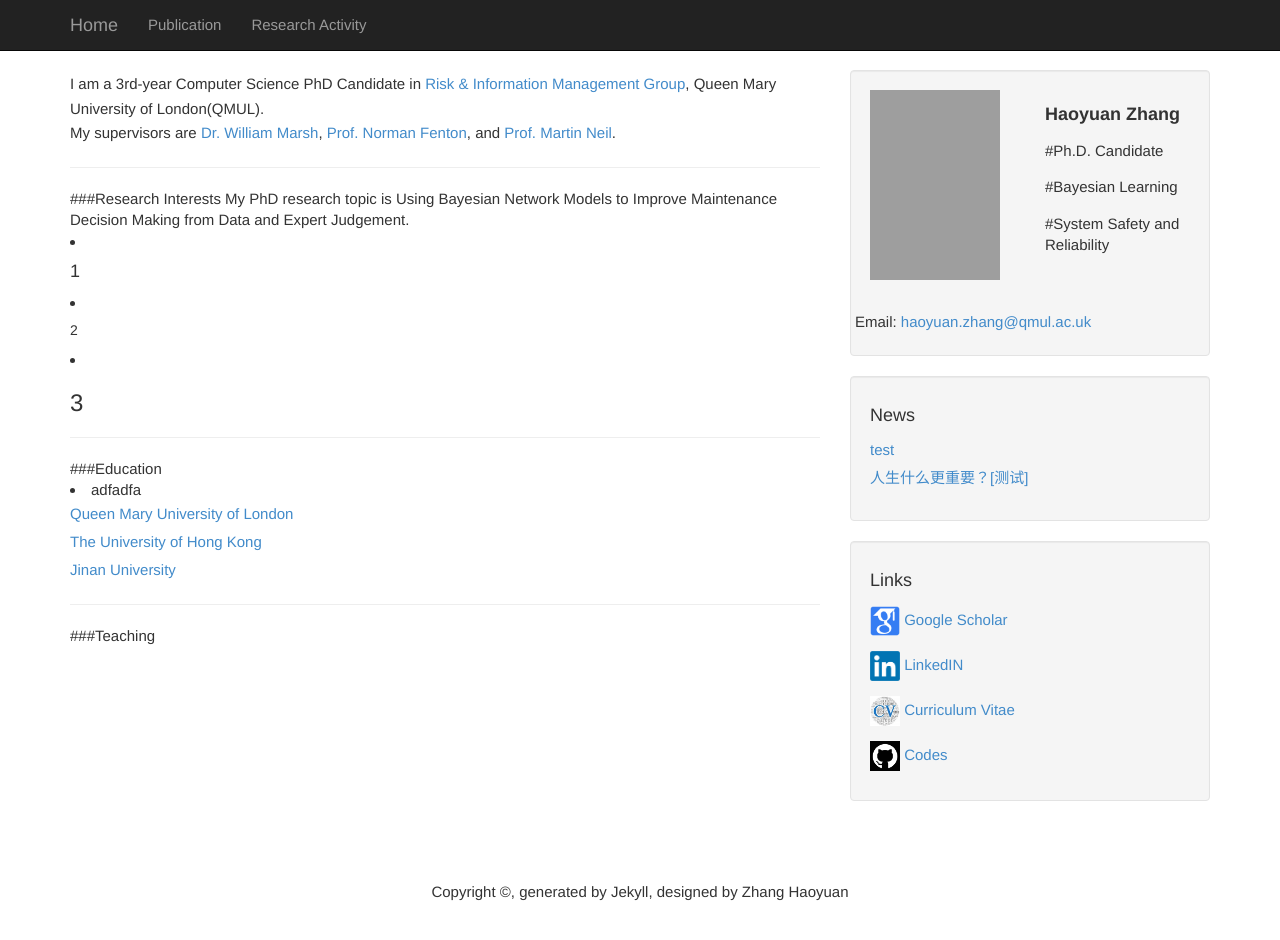
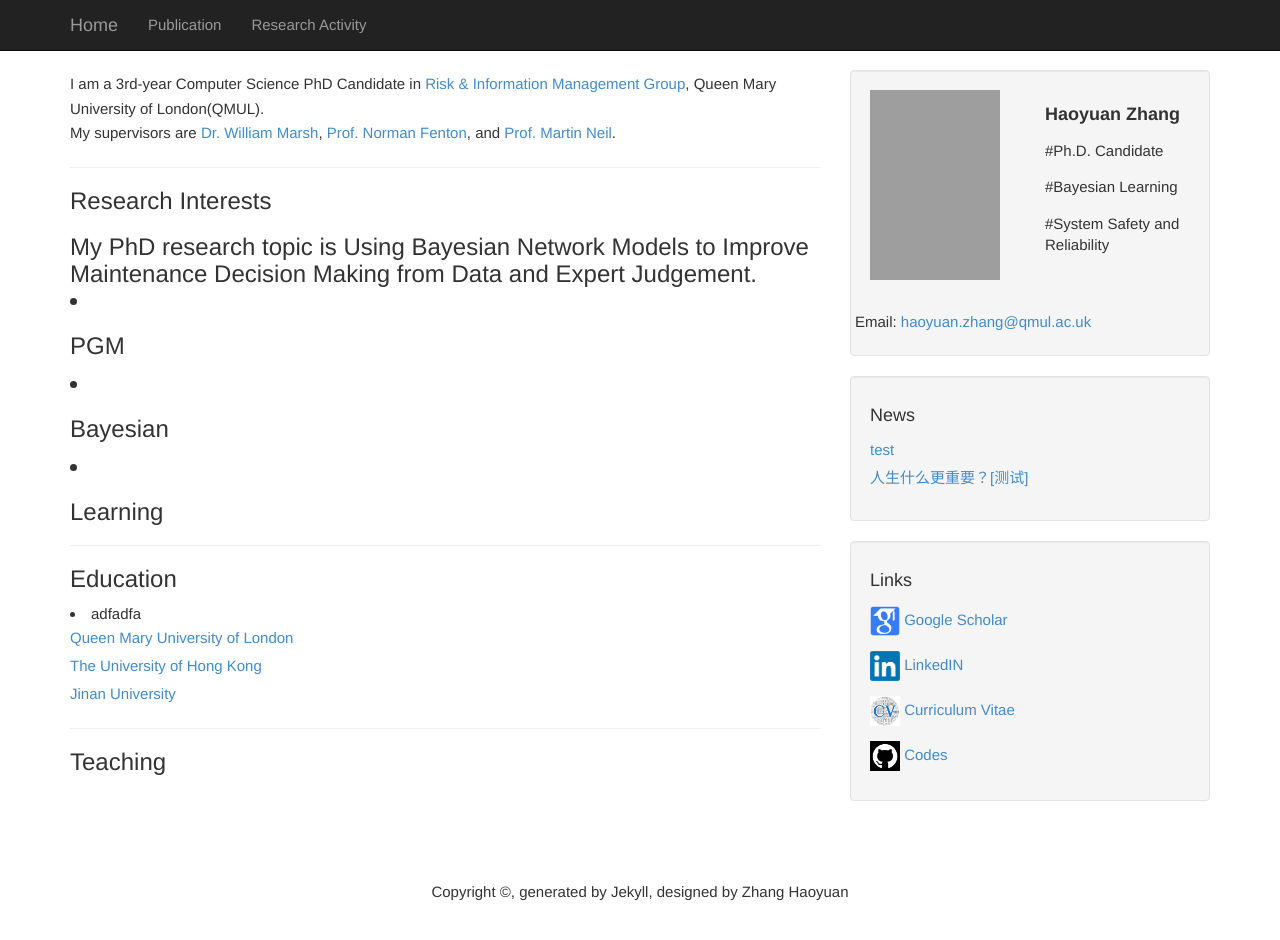
Before and after one commit to july0905/haoyuanzhang1990.github.io, a Jekyll site: the page built from index.html, in a window 1280 px wide and 953 px high. Shown: the top 940 px of the window. Built offline with Jekyll 4.4.1, drawn with Linux system fonts in a browser that asks for light colours; the list of posts is cut into pages by our own code; grey boxes are pictures that could not be loaded.

Commit message:
Update index.html

```diff
--- a/index.html
+++ b/index.html
@@ -10,15 +10,15 @@ My supervisors are <a href="http://www.eecs.qmul.ac.uk/~william/">Dr. William Ma
 </p>
 
 <hr>
-###Research Interests
+<h3>Research Interests<h3>
 My PhD research topic is Using Bayesian Network Models to Improve Maintenance Decision Making from Data and Expert Judgement.
-<li><h4>1</h4></li>
-<li><h5>2</h5></li>
-<li><h3>3</h3></li>
+<li><h3>PGM</h4></li>
+<li><h3>Bayesian</h5></li>
+<li><h3>Learning</h3></li>
 
 
 <hr>
-###Education
+<h3>Education</h3>
 <li>adfadfa</li>
 
 <ul class="list-unstyled">
@@ -40,4 +40,4 @@ My PhD research topic is Using Bayesian Network Models to Improve Maintenance De
             </ul>
 
 <hr>
-###Teaching
+<h3>Teaching</h3>
```
